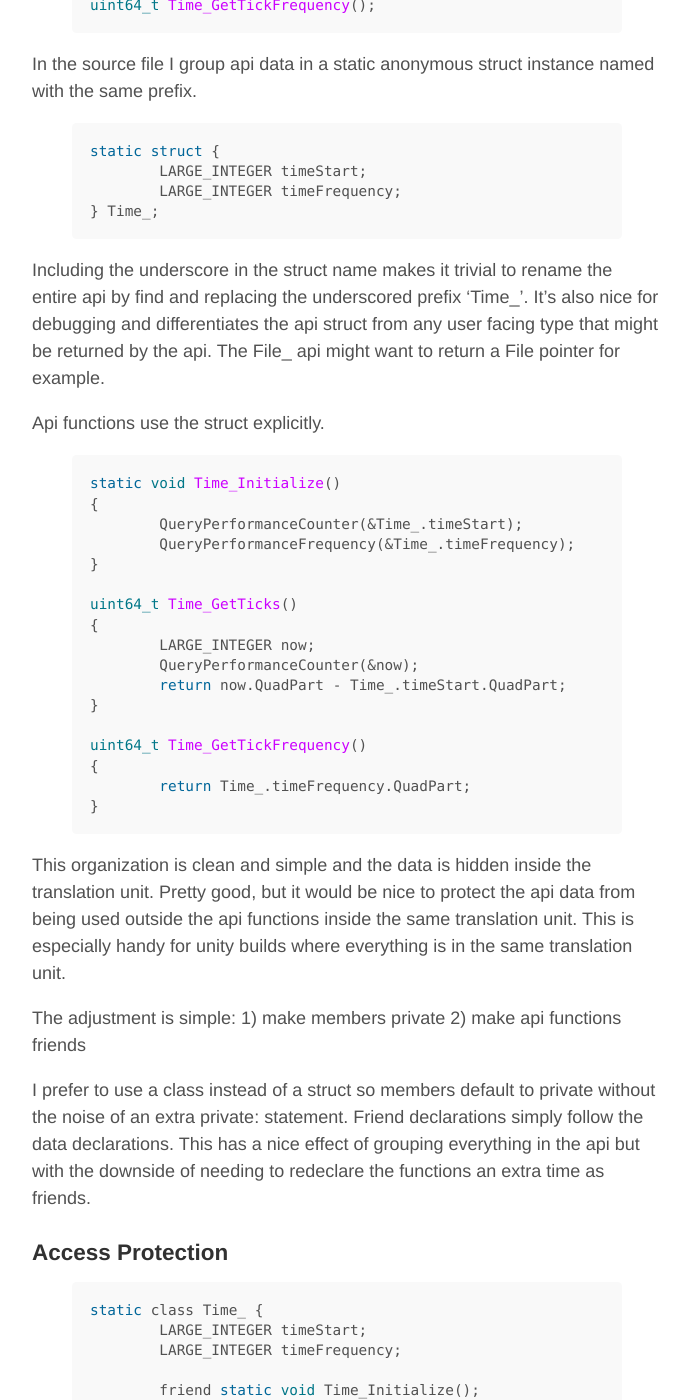
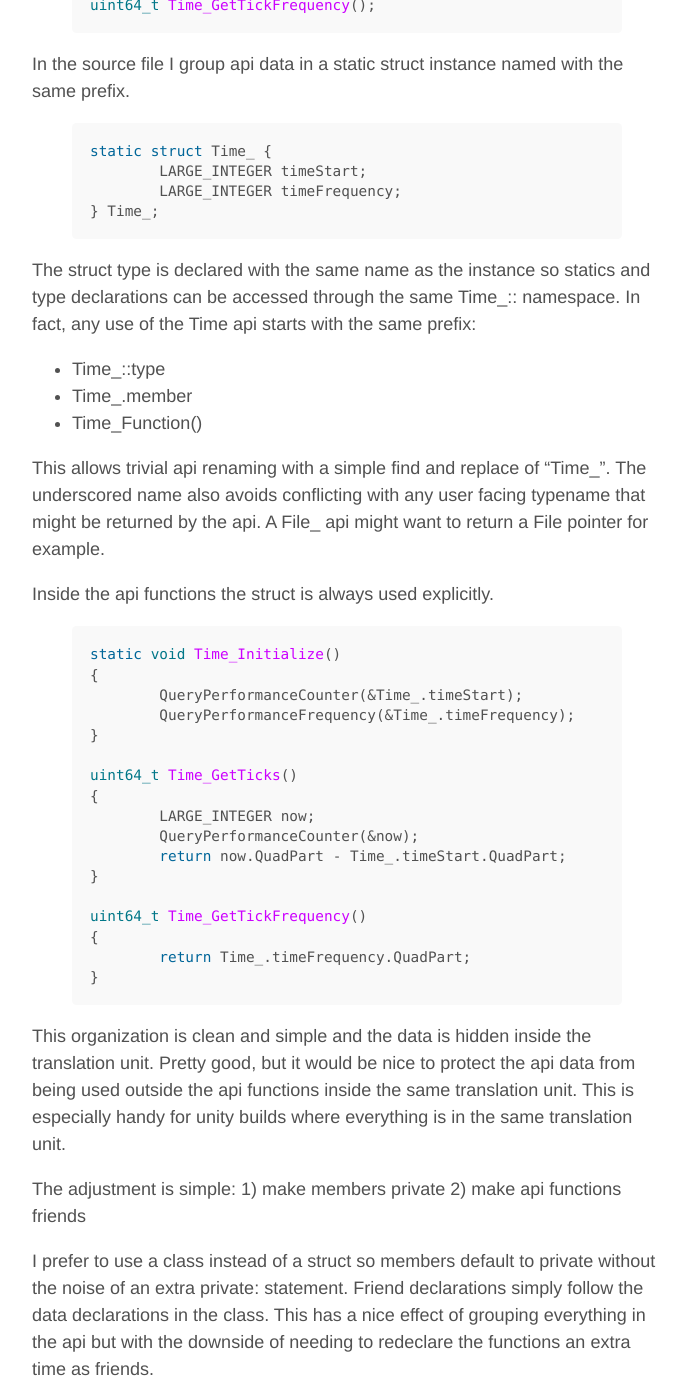
Before and after one commit to mironside/mironside.github.io-nope, a Jekyll site: the page built from _posts/2015-09-23-c-api-internal-access-protection.md, in a window 1280 px wide and 1400 px high, scrolled down 437 px. Shown: the whole window, without its empty margins (293-982 px from the left). Built offline with Jekyll 4.4.1, drawn with Linux system fonts in a browser that asks for light colours.

Commit message:
fixup post

```diff
--- a/_posts/2015-09-23-c-api-internal-access-protection.md
+++ b/_posts/2015-09-23-c-api-internal-access-protection.md
@@ -11,18 +11,24 @@ uint64_t Time_GetTicks();
 uint64_t Time_GetTickFrequency();
 {% endhighlight %}
 
-In the source file I group api data in a static anonymous struct instance named with the same prefix.
+In the source file I group api data in a static struct instance named with the same prefix.
 
 {% highlight c %}
-static struct {
+static struct Time_ {
 	LARGE_INTEGER timeStart;
 	LARGE_INTEGER timeFrequency;
 } Time_;
 {% endhighlight %}
 
-Including the underscore in the struct name makes it trivial to rename the entire api by find and replacing the underscored prefix 'Time\_'.  It's also nice for debugging and differentiates the api struct from any user facing type that might be returned by the api.  The File_ api might want to return a File pointer for example.
+The struct type is declared with the same name as the instance so statics and type declarations can be accessed through the same Time\_:: namespace.  In fact, any use of the Time api starts with the same prefix:
 
-Api functions use the struct explicitly.
+ * Time\_::type
+ * Time\_.member
+ * Time_Function()
+
+This allows trivial api renaming with a simple find and replace of "Time\_".  The underscored name also avoids conflicting with any user facing typename that might be returned by the api.  A File\_ api might want to return a File pointer for example.
+
+Inside the api functions the struct is always used explicitly.
 
 {% highlight c %}
 static void Time_Initialize()
@@ -48,7 +54,7 @@ This organization is clean and simple and the data is hidden inside the translat
 
 The adjustment is simple: 1) make members private 2) make api functions friends
 
-I prefer to use a class instead of a struct so members default to private without the noise of an extra private: statement.  Friend declarations simply follow the data declarations.  This has a nice effect of grouping everything in the api but with the downside of needing to redeclare the functions an extra time as friends.
+I prefer to use a class instead of a struct so members default to private without the noise of an extra private: statement.  Friend declarations simply follow the data declarations in the class.  This has a nice effect of grouping everything in the api but with the downside of needing to redeclare the functions an extra time as friends.
 
 ### Access Protection
 {% highlight c %}
```
